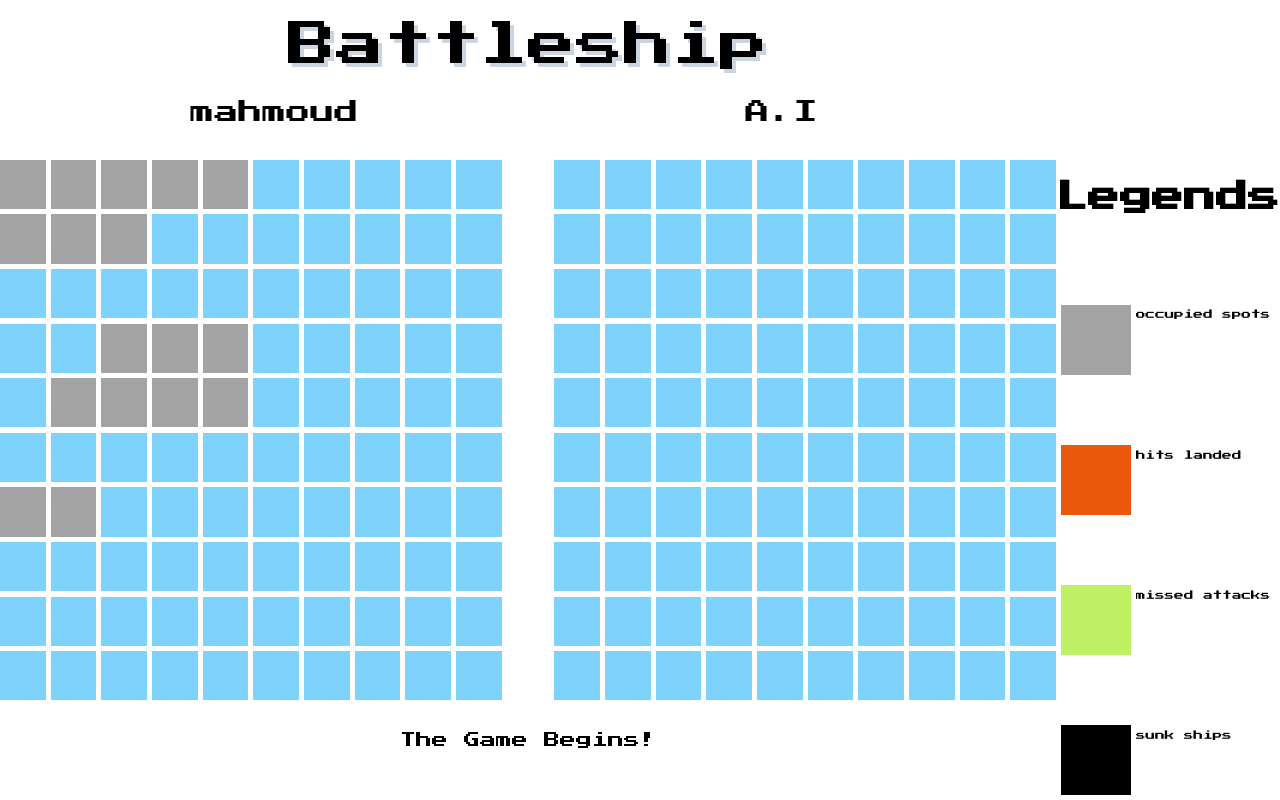
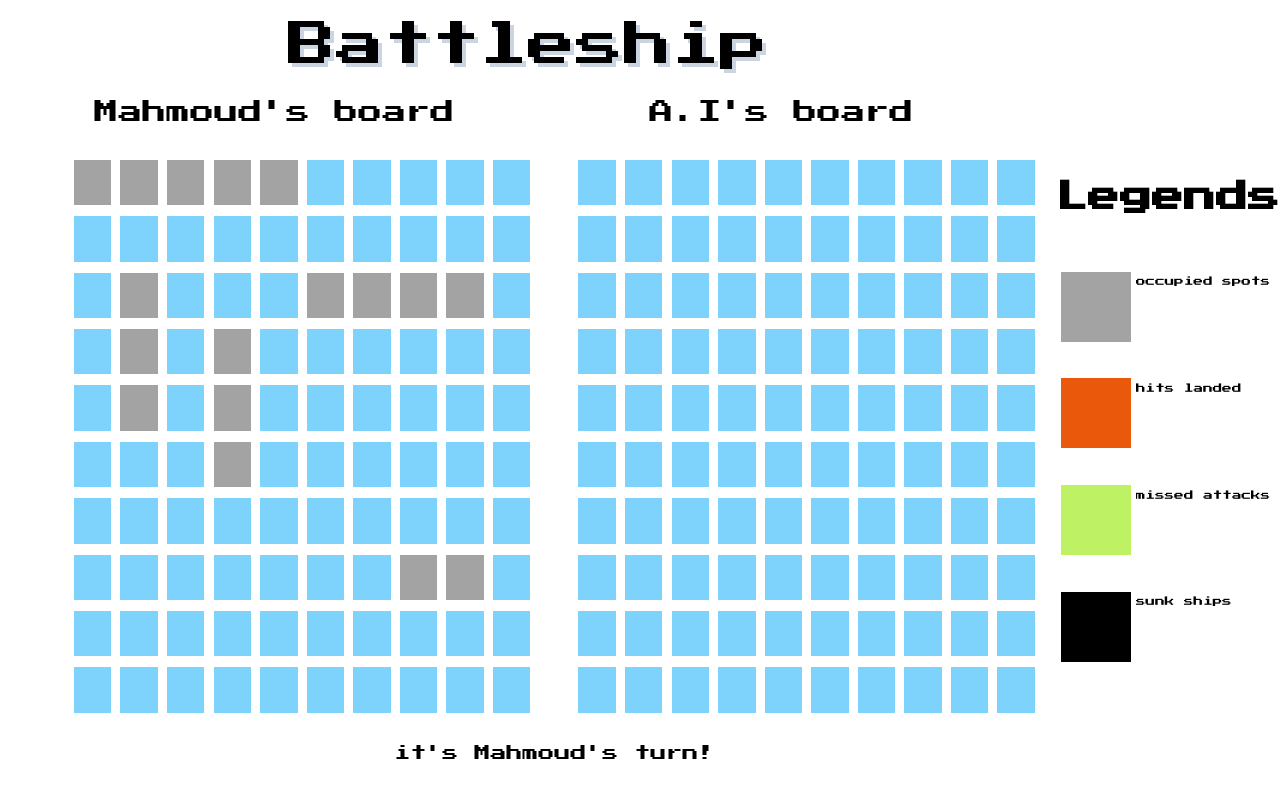
Before and after one commit to Barghout22/Battleship, a website built with webpack: page dist/index.html in a window 1280 px wide. Built offline with nearby package versions, Linux system fonts and the light colour scheme.

Commit message:
added some new fncs to domInteraction. corrected a mistake in the player factory function that was not sending the axis to the ship creation function. adjusted the dom initiatize function to clear all of both boards before adding new elements. did so make it reusable every time a new move is made created a display function that uses this initialize function as well as the hits and misses of both players to re display the boards. created a clear all elements function. created a seperate function that manipulates the bottom text below the boards.

```diff
--- a/src/GameLoop.js
+++ b/src/GameLoop.js
@@ -4,6 +4,7 @@ import {
   getattack,
   displayBoards,
   displayResult,
+  bottomDisplayText,
 } from "./domInteraction";
 export const GameLoop = (playerName, ShipArrangement, arrangementInputAI) => {
   const player1 = player(playerName, ShipArrangement);
@@ -17,11 +18,14 @@ export const GameLoop = (playerName, ShipArrangement, arrangementInputAI) => {
   ) {
     let attack;
     if (playerTurn) {
-      attack = getattack();
-      while (!player1.playerAttack(attack)) {}
+      bottomDisplayText(player1.thisPlayerName);
+      do {
+        attack = getattack();
+      } while (!player1.playerAttack(attack));
       AI.thisGameboard.receiveAttack(attack);
       playerTurn = false;
     } else {
+      bottomDisplayText(AI.thisPlayerName);
       setTimeout(() => {
         attack = AI.playerAttack();
       }, 1000);
--- a/src/domInteraction.js
+++ b/src/domInteraction.js
@@ -1,12 +1,20 @@
-export { intiateGameboards, getattack, displayBoards, displayResult };
+export {
+  intiateGameboards,
+  getattack,
+  displayBoards,
+  displayResult,
+  bottomDisplayText,
+};
 
 function intiateGameboards(player1) {
   const player1Board = document.querySelector(".player1GameBoard");
   const player2Board = document.querySelector(".player2GameBoard");
+  clearAll(player1Board);
+  clearAll(player2Board);
   const playerName = document.querySelector(".playerName1");
-  playerName.textContent = player1.thisPlayerName;
+  playerName.textContent = `${player1.thisPlayerName}'s board`;
   const shipPlacement = player1.thisGameboard.showAllCoordinates();
-  console.log(shipPlacement);
+  //console.log(shipPlacement);
 
   for (let i = 1; i <= 10; i++) {
     for (let j = 1; j <= 10; j++) {
@@ -14,7 +22,7 @@ function intiateGameboards(player1) {
       div1.setAttribute("id", `${i},${j}`);
       let checker = false;
       shipPlacement.forEach((ship) => {
-        if (i === ship[0] && j === ship[1]) {
+        if (i === ship[1] && j === ship[0]) {
           div1.classList.add("occupied");
           checker = true;
         }
@@ -24,9 +32,10 @@ function intiateGameboards(player1) {
       }
 
       const div2 = document.createElement("div");
-      div2.setAttribute("id", `${i},${j}`);
+      div2.setAttribute("id", `${j + 10},${i + 10}`);
       div2.classList.add("emptySlot");
-      div2.classList.add("enemySlot");
+      //div2.classList.add("enemySlot");
+      div2.classList.add("enemySpot");
 
       player1Board.appendChild(div1);
       player2Board.appendChild(div2);
@@ -34,5 +43,46 @@ function intiateGameboards(player1) {
   }
 }
 function getattack() {}
-function displayBoards() {}
+function displayBoards(player1, player2) {
+  intiateGameboards(player1);
+  displayHitsAndMisses(
+    player1.thisGameboard.showHits(),
+    player1.thisGameboard.showMisses(),
+    0
+  );
+  displayHitsAndMisses(
+    player2.thisGameboard.showHits(),
+    player2.thisGameboard.showMisses(),
+    10
+  );
+  //add sunk values
+}
 function displayResult() {}
+
+function bottomDisplayText(name) {
+  const displaySentence = document.querySelector(".displaySentence");
+  displaySentence.textContent = `it's ${name}'s turn!`;
+}
+
+function clearAll(playerDomNode) {
+  while (playerDomNode.firstChild) {
+    playerDomNode.removeChild(playerDomNode.lastChild);
+  }
+}
+
+function displayHitsAndMisses(hits, misses, offset) {
+  for (let i = 0; i < hits.length; i++) {
+    const affectedElement = document.querySelector(
+      `#${hits[i][1] + offset},${hits[i][0] + offset}`
+    );
+    affectedElement.className = " ";
+    affectedElement.classList.add("hitAttacks");
+  }
+  for (let i = 0; i < misses.length; i++) {
+    const affectedElement = document.querySelector(
+      `#${misses[i][1] + offset},${misses[i][0] + offset}`
+    );
+    affectedElement.className = " ";
+    affectedElement.classList.add("missed");
+  }
+}
--- a/src/index.js
+++ b/src/index.js
@@ -1,12 +1,12 @@
 import "./style.css";
 import { GameLoop } from "./GameLoop";
-let player1 = "mahmoud";
+let player1 = "Mahmoud";
 let shipPlacement = [
   [[1, 1], 5, "x"],
-  [[5, 2], 4, "x"],
-  [[4, 3], 3, "y"],
-  [[2, 1], 3, "y"],
-  [[7, 1], 2, "x"],
+  [[6, 3], 4, "x"],
+  [[4, 4], 3, "y"],
+  [[2, 3], 3, "y"],
+  [[8, 8], 2, "x"],
 ];
 let AiPlacement = [5, 4, 3, 3, 2];
 
--- a/src/players.test.js
+++ b/src/players.test.js
@@ -6,12 +6,13 @@ const playerTestMoves = [
   [[4, 3], 3, "y"],
   [[2, 1], 3, "y"],
   [[7, 1], 2, "x"],
-  [[1, 1], 4, "y"],
+  [[1, 2], 4, "y"],
 ];
 const testPlayer1 = player("Mahmoud", playerTestMoves);
 const testPlayer2 = player("AI", [5, 4, 3, 2, 1]);
 
-console.log(testPlayer1.thisGameboard.showShips());
+// console.log(testPlayer1.thisGameboard.showShips());
+// console.log(testPlayer2.thisGameboard.showShips());
 // console.log(testPlayer2.thisGameboard.showShips());
 testPlayer1.playerAttack([1, 2]);
 testPlayer1.playerAttack([3, 4]);
--- a/src/style.css
+++ b/src/style.css
@@ -43,8 +43,10 @@ body {
 .gameContainer {
   grid-area: 2/1/3/2;
   display: grid;
-  grid-template: 8fr 1fr/1fr 1fr;
+  grid-template: 10fr 1fr/1fr 1fr;
   gap: 5%;
+  margin-left: 7%;
+  margin-right: 2%;
 }
 .player1GameBoard {
   grid-area: 1/1/2/2;
@@ -58,7 +60,7 @@ body {
   display: grid;
   grid-template-columns: repeat(10, 1fr);
   grid-template-rows: repeat(10, 1fr);
-  gap: 1%;
+  gap: 2%;
 }
 .displaySentence {
   grid-area: 2/1/3/3;
@@ -67,8 +69,7 @@ body {
   grid-area: 2/2/3/3;
   display: grid;
   grid-template-columns: 100%;
-  grid-template-rows: repeat(4, 1fr);
-  gap: 1%;
+  grid-template-rows: repeat(6, 1fr);
 }
 
 .legendBlock {
@@ -111,4 +112,5 @@ body {
 
 .enemySlot:hover {
   background-color: #0ea5e9;
+  margin: 10%;
 }
```
Also changed, not shown: src/GameboardFactory.test.js (+4 -2 lines), src/players.js (+5 -2 lines), dist/index.html, dist/main.js.
